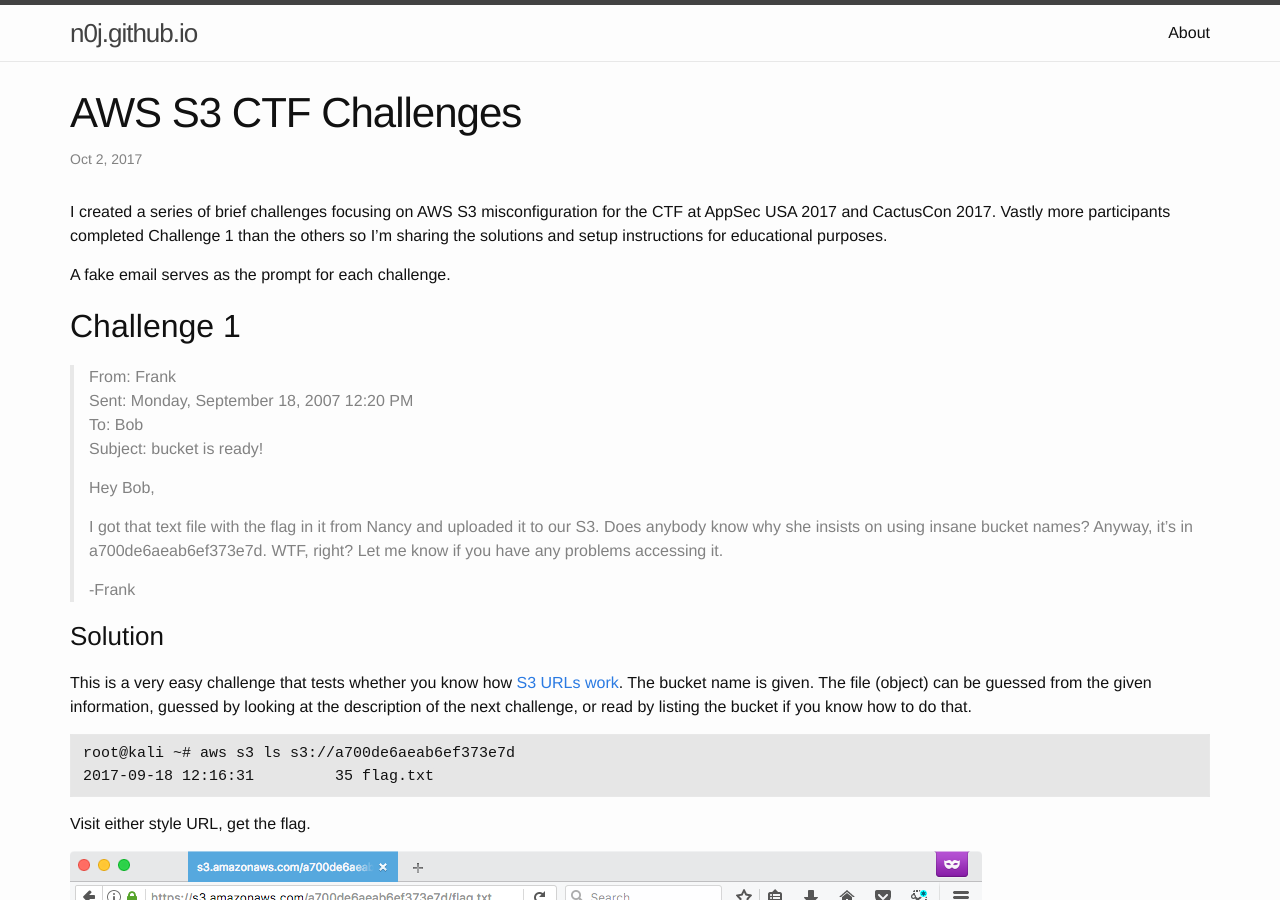
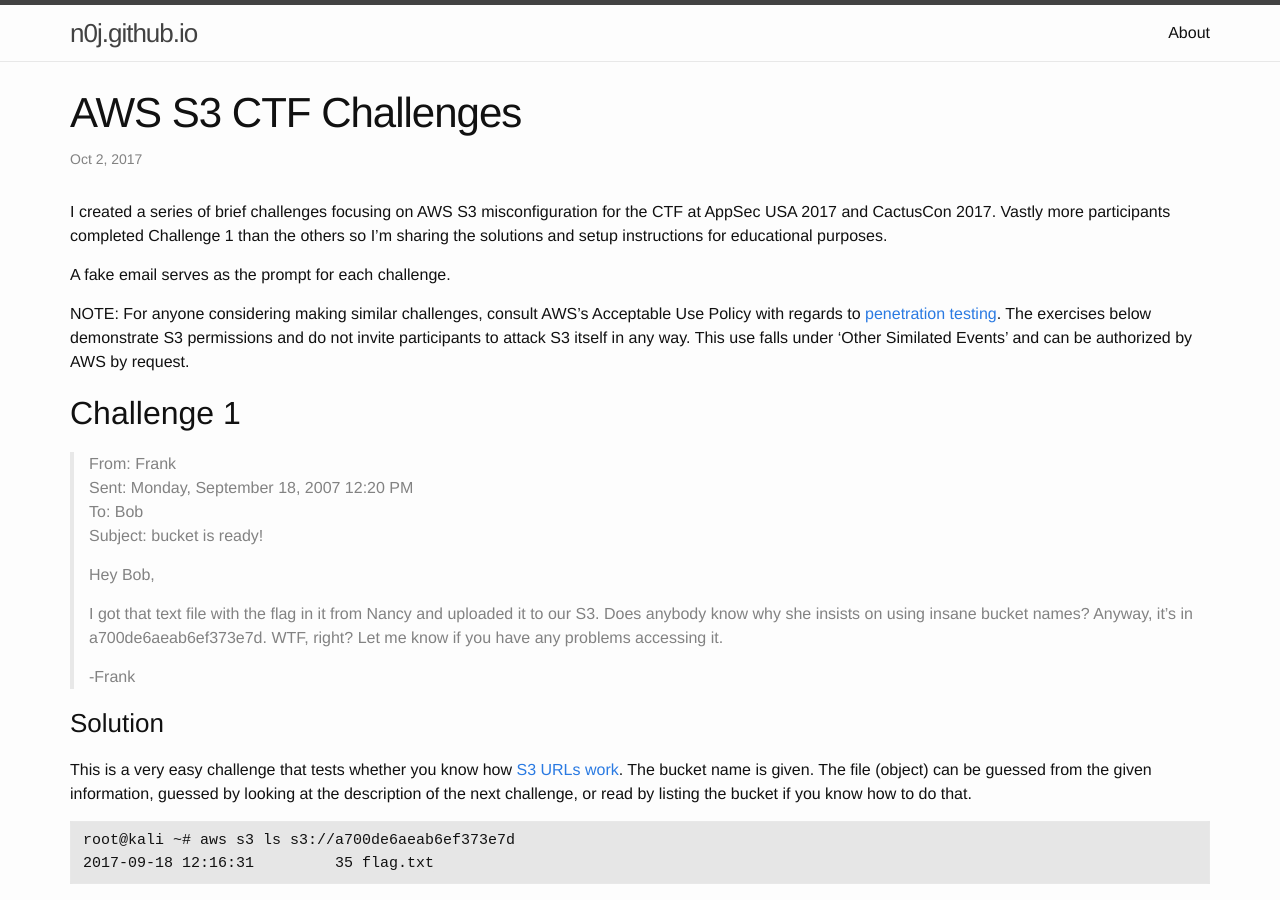
Before and after one commit to n0j/n0j.github.io, a Jekyll site: the page built from _posts/2017-10-02-aws-s3-ctf.md, in a window 1280 px wide and 900 px high. Built offline with Jekyll 4.4.1, drawn with Linux system fonts in a browser that asks for light colours; comment, search, counter and statistics services are not loaded.

Commit message:
added aws aup note

```diff
--- a/_posts/2017-10-02-aws-s3-ctf.md
+++ b/_posts/2017-10-02-aws-s3-ctf.md
@@ -7,6 +7,8 @@
 I created a series of brief challenges focusing on AWS S3 misconfiguration for the CTF at AppSec USA 2017 and CactusCon 2017. Vastly more participants completed Challenge 1 than the others so I'm sharing the solutions and setup instructions for educational purposes.
 
 A fake email serves as the prompt for each challenge.
+
+NOTE: For anyone considering making similar challenges, consult AWS's Acceptable Use Policy with regards to [penetration testing](https://aws.amazon.com/security/penetration-testing/). The exercises below demonstrate S3 permissions and do not invite participants to attack S3 itself in any way. This use falls under 'Other Similated Events' and can be authorized by AWS by request.
 
 ## Challenge 1
 
```
